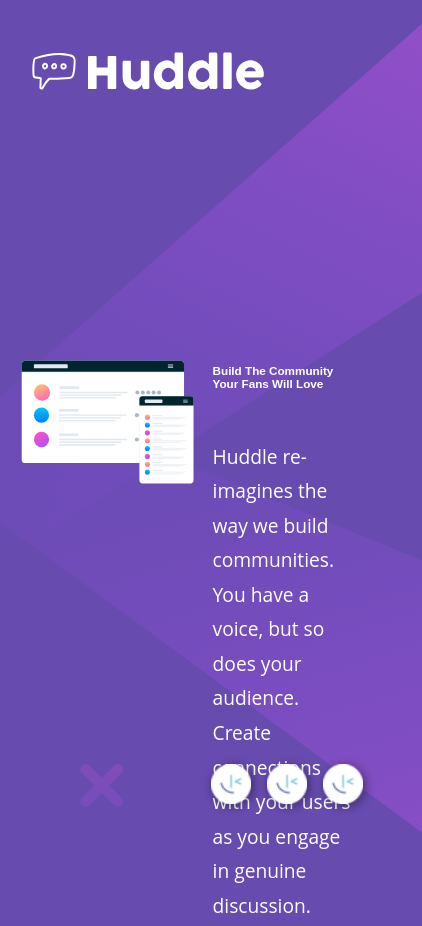
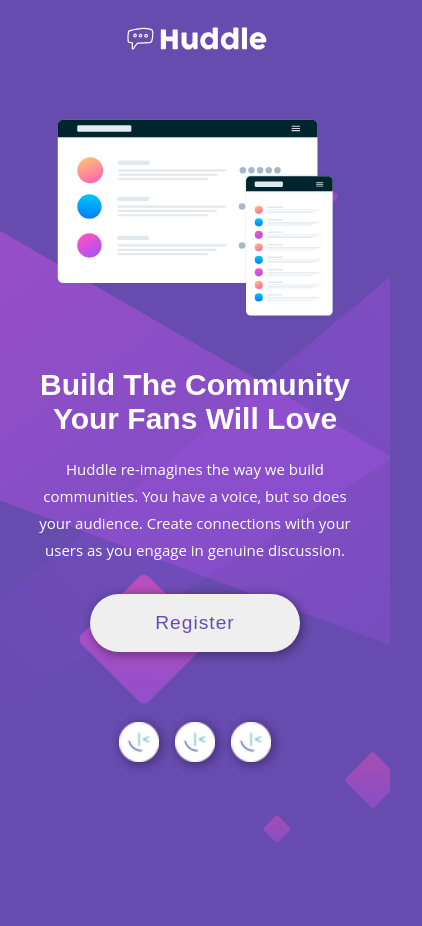
Before and after one commit to kevscript/pracc-4, a plain HTML site: page index.html in a window 390 px wide. Shown: the top 926 px of the page, 422 px wide, since content can reach past the window. After the commit the page ends 844 px from the top, so only its background shows below. Drawn offline with Linux system fonts and the light colour scheme.

Commit message:
added responsive design

```diff
--- a/index.html
+++ b/index.html
@@ -9,12 +9,16 @@
 </head>
 
 <body>
+
+  <div class="container">
+
+    <header>
       <div class="logo">
         <img src="./images/logo.svg" alt="logo">
       </div>
+    </header>
 
     <section class="landing-page">
-    <div class="landing-container">
         <div class="landing-left">
           <div class="landing-img">
             <img src="./images/illustration-mockups.svg" alt="app illustration">
@@ -25,9 +29,9 @@
           <p class="landing-text">Huddle re-imagines the way we build communities. You have a voice, but so does your audience. Create connections with your users as you engage in genuine discussion. </p>
           <button class="landing-btn">Register</button>
         </div>
-    </div>
     </section>
 
+    <footer>
       <div class="social">
         <div class="s-facebook">
           <img src="./images/favicon-32x32.png" alt="logo facebook">
@@ -39,6 +43,10 @@
           <img src="./images/favicon-32x32.png" alt="logo instagram">
         </div>
       </div>
+    </footer>
+
+  </div>
+
 
 </body>
 </html>
--- a/styles.css
+++ b/styles.css
@@ -21,13 +21,17 @@ body {
   min-height: 600px;
 }
 
+header {
+  position: absolute;
+  top: 40px;
+  width: 100%;
+  display: flex;
+  align-items: center;
+  z-index: 999;
+}
 
 .logo {
-  position: fixed;
-  top: 40px;
-  left: 5%;
   width: 250px;
-  z-index: 999;
 }
 
 .logo img {
@@ -36,18 +40,18 @@ body {
   margin: auto;
 }
 
+.container {
+  margin: 0 auto;
+  width: 90%;
+  height: 100%;
+}
+
 .landing-page {
   display: flex;
   width: 100%;
-  height: 100%;
-}
-
-.landing-container {
-  display: flex;
+  height: 100vh;
+  justify-content: center;
   align-items: center;
-  width: 90%;
-  height: 100%;
-  margin: 0 auto;
 }
 
 .landing-left,
@@ -61,6 +65,7 @@ body {
 
 .landing-img {
   width: 100%;
+  position: relative;
 }
 
 .landing-img img {
@@ -71,7 +76,6 @@ body {
 
 .landing-right {
   width: 50%;
-  height: 30vw;
   flex-direction: column;
   align-items: flex-start;
   padding: 0 5%;
@@ -100,12 +104,14 @@ body {
   box-shadow: 2px 2px 8px 2px rgba(0,0,0,0.3);
 }
 
+footer {
+  position: absolute;
+  bottom: 40px;
+  right: 5%;
+}
+
 .social {
-  position: fixed;
-  right: 5%;
-  bottom: 40px;
   display: flex;
-  z-index: 999;
 }
 
 .social div {
@@ -122,3 +128,74 @@ body {
   margin: auto;
   cursor: pointer;
 }
+
+
+
+@media screen and (max-width: 1000px) {
+
+  body {
+    background: url('./images/bg-mobile.svg');
+    background-repeat: no-repeat;
+    background-size: cover;
+    background-color: hsl(257, 40%, 49%);
+  }
+
+  header {
+    top: 20px;
+    justify-content: center;
+    position: relative;
+  }
+
+  .logo {
+    width: 150px;
+  }
+
+  .landing-page {
+    margin-top: 80px;
+    display: flex;
+    flex-direction: column;
+    width: 100%;
+    height: auto;
+  }
+
+  .landing-left {
+    width: 100%;
+  }
+
+  .landing-img {
+    width: 80%;
+    margin: 0 auto;
+  }
+
+  .landing-right {
+    width: 100%;
+    margin: 50px 0;
+    text-align: center;
+  }
+
+  .landing-title {
+    font-size: 30px;
+    margin-bottom: 20px;
+  }
+
+  .landing-text {
+    font-size: 15px;
+  }
+
+  .landing-btn {
+    margin: 0 auto;
+  }
+
+  footer {
+    position: relative;
+    display: flex;
+    justify-content: center;
+    bottom: 0;
+    margin: 20px 0 50px;
+    right: 0;
+  }
+
+  .social {
+    justify-content: center;
+  }
+}
```
Lines whose indentation alone changed are shown as unchanged.
